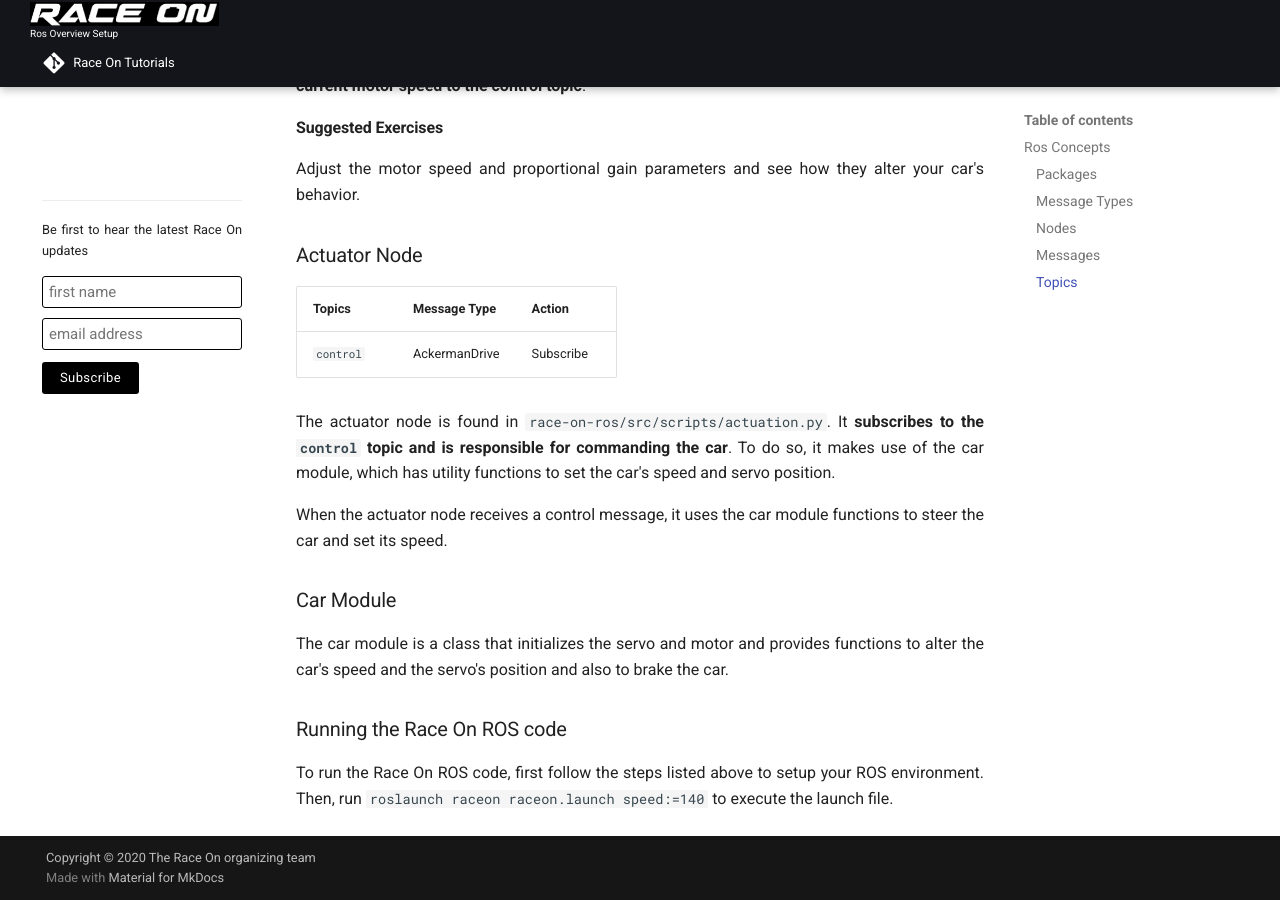
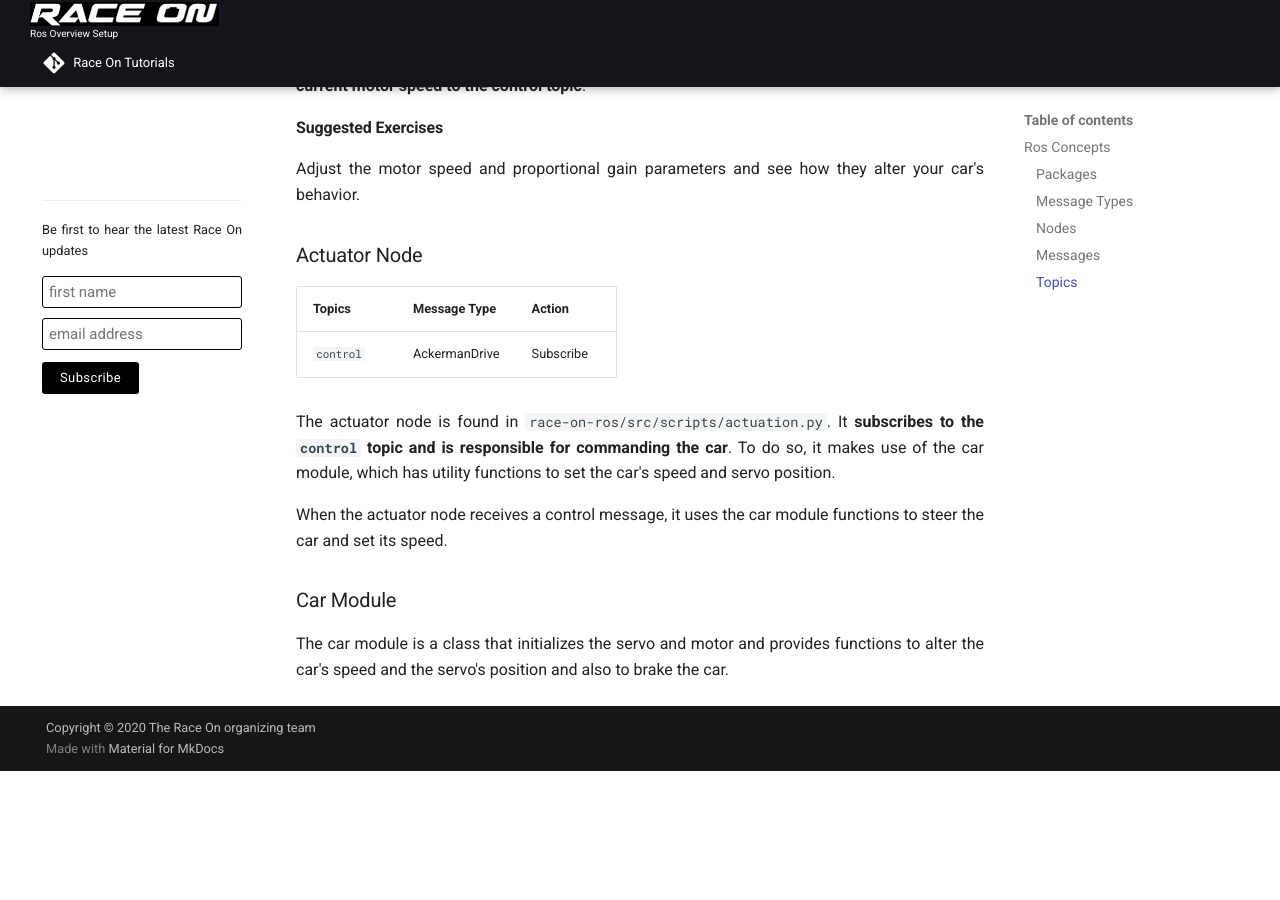
Before and after one commit to race-on/webpage, an MkDocs documentation site: the page built from source/ros.md, in a window 1280 px wide and 900 px high, scrolled down 9189 px. Built offline with MkDocs 1.6.1 and Material for MkDocs 9.7.7, drawn with Linux system fonts in a browser that asks for light colours; comment, search, counter and statistics services are not loaded; after the commit the page ends 9960 px from its top, so only the background shows below that.

Commit message:
removed command from bottom of file

````diff
--- a/source/ros.md
+++ b/source/ros.md
@@ -251,7 +251,3 @@ When the actuator node receives a control message, it uses the car module functi
 
 ### Car Module
 The car module is a class that initializes the servo and motor and provides functions to alter the car's speed and the servo's position and also to brake the car.
-
-### Running the Race On ROS code
-To run the Race On ROS code, first follow the steps listed above to setup your ROS environment.
-Then, run ```roslaunch raceon raceon.launch speed:=140``` to execute the launch file.
````
